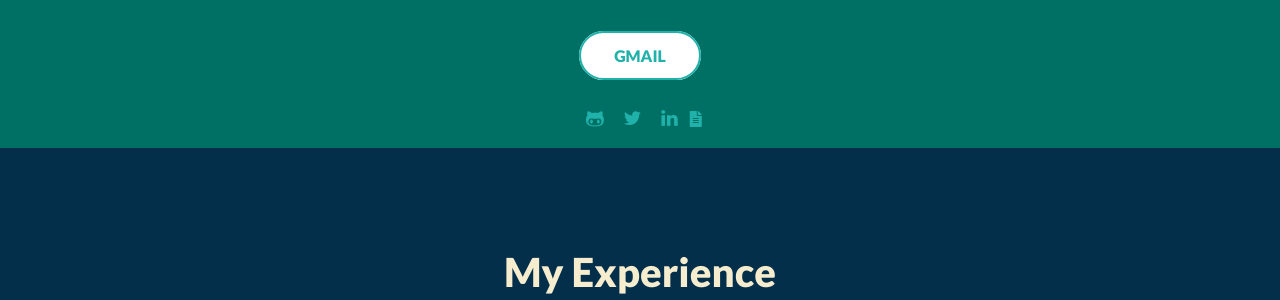
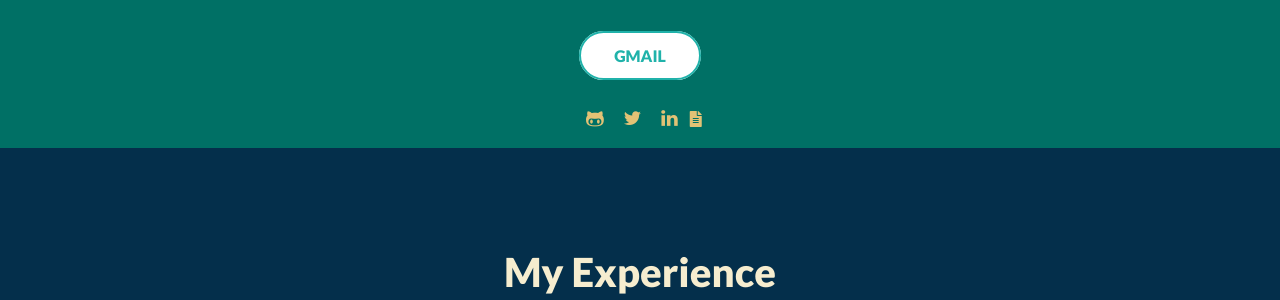
Before and after one commit to zafar26/zafar, a PHP site: page / in a window 1280 px wide. Shown: the part 567-867 px from the top of the page. Run offline with PHP 8.4, Linux system fonts and the light colour scheme.

Commit message:
last commit

```diff
--- a/assets/styles/styles.css
+++ b/assets/styles/styles.css
@@ -122,7 +122,7 @@ h1, h2, h3, h4, h5, h6 {
 }
 
 #about i {
-	color:lightseagreen;
+	color:#e2c275;
 	margin-top: 2em;
 }
 
```
